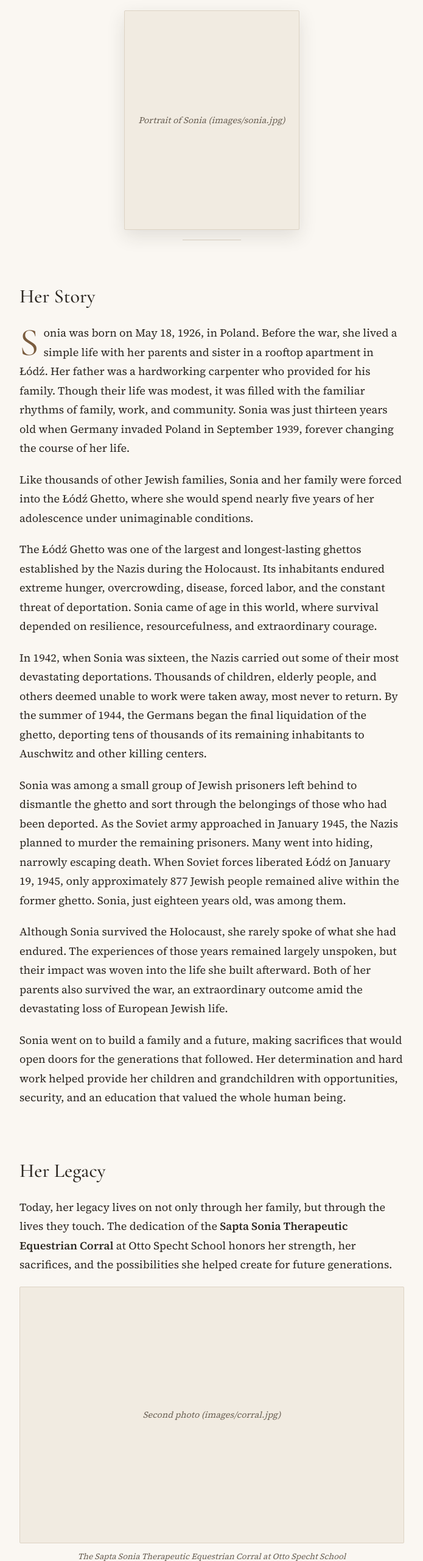
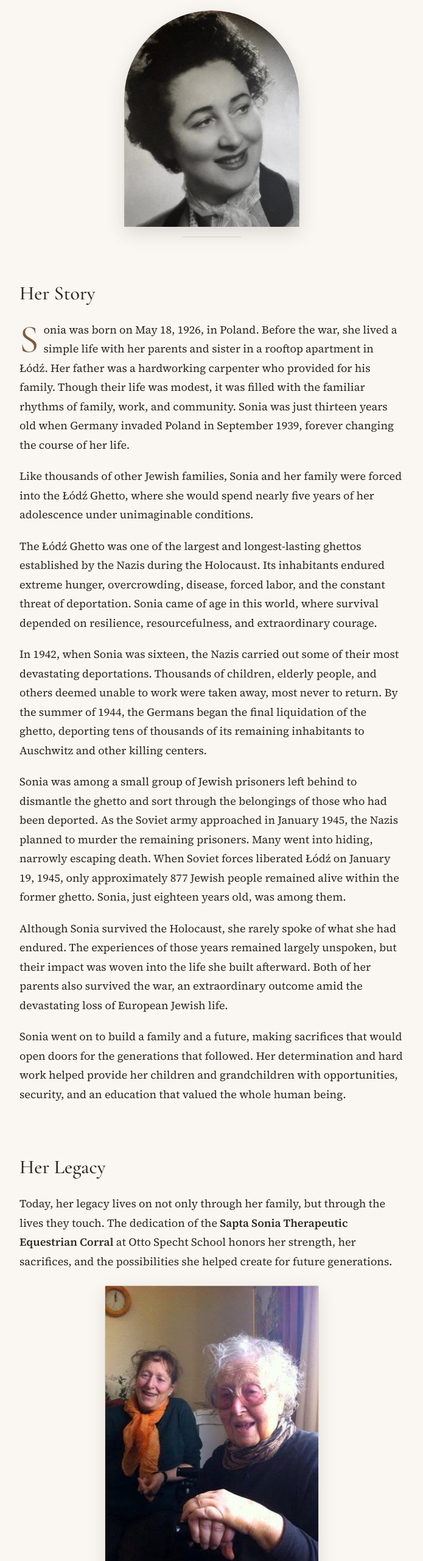
Before and after one commit to nikogs/sapta-sonia, a plain HTML site: page index.html in a window 1280 px wide. Shown: the part 240-2800 px from the top of the page at 61% size, without its empty margins (292-987 px from the left). Drawn offline with nearby package versions, Linux system fonts and the light colour scheme.

Commit message:
Add photos and donate link
Portrait cropped from the Otto Specht dedication board; later-years photo
in the Legacy section; donate button points to the school's donor form.

Co-Authored-By: Claude Opus 5.5 <noreply@anthropic.com>

```diff
--- a/index.html
+++ b/index.html
@@ -7,7 +7,8 @@
   <meta name="description" content="Sapta Sonia (born May 18, 1926): a life of resilience, courage, and love. Honored by the Sapta Sonia Therapeutic Equestrian Corral at Otto Specht School.">
   <meta property="og:title" content="Sapta Sonia: A Life of Resilience, Courage, and Love">
   <meta property="og:description" content="Her legacy continues in the children whose lives will be enriched in her name.">
-  <meta property="og:image" content="images/sonia.jpg">
+  <meta property="og:image" content="https://saptasonia.com/images/sonia.jpg">
+  <meta property="og:url" content="https://saptasonia.com/">
   <link rel="preconnect" href="https://fonts.googleapis.com">
   <link rel="preconnect" href="https://fonts.gstatic.com" crossorigin>
   <link href="https://fonts.googleapis.com/css2?family=Cormorant+Garamond:ital,wght@0,400;0,500;1,400&family=Source+Serif+4:opsz,wght@8..60,400;8..60,600&display=swap" rel="stylesheet">
@@ -81,11 +82,13 @@
     }
     .portrait {
       width: min(18rem, 80%);
-      aspect-ratio: 4 / 5;
+      aspect-ratio: 900 / 1108;
       margin: 2.5rem auto 0;
-      border-radius: 2px;
-      box-shadow: 0 10px 30px rgba(43, 38, 32, .12);
+      border: 0;
+      border-radius: 999px 999px 2px 2px; /* arch, matching the school's dedication board */
+      box-shadow: 0 10px 30px rgba(43, 38, 32, .15);
     }
+    .portrait img { object-position: center top; }
     figcaption {
       font-size: .85rem; color: var(--muted);
       text-align: center; margin-top: .6rem; font-style: italic;
@@ -109,10 +112,12 @@
       border: 0; height: 1px; background: var(--rule);
       width: 6rem; margin: 1rem auto 3rem;
     }
-    .wide {
-      aspect-ratio: 3 / 2;
-      margin: 1rem 0 .25rem;
+    .candid {
+      width: min(22rem, 100%);
+      aspect-ratio: 359 / 480;
+      margin: 1.5rem auto .25rem;
       border-radius: 2px;
+      box-shadow: 0 10px 30px rgba(43, 38, 32, .12);
     }
     blockquote {
       margin: 2.5rem 0;
@@ -164,7 +169,6 @@
     <p class="subtitle">A Life of Resilience, Courage, and Love</p>
     <p class="dates">Born May 18, 1926 &middot; Łódź, Poland</p>
 
-    <!-- PHOTO 1: save her portrait as images/sonia.jpg -->
     <figure>
       <div class="photo portrait" data-placeholder="Portrait of Sonia (images/sonia.jpg)">
         <img src="images/sonia.jpg" alt="Portrait of Sapta Sonia" onerror="this.parentNode.classList.add('missing')">
@@ -198,12 +202,11 @@
 
       <p>Today, her legacy lives on not only through her family, but through the lives they touch. The dedication of the <strong>Sapta Sonia Therapeutic Equestrian Corral</strong> at Otto Specht School honors her strength, her sacrifices, and the possibilities she helped create for future generations.</p>
 
-      <!-- PHOTO 2: save a photo (e.g. the corral, or Sonia with family) as images/corral.jpg -->
       <figure>
-        <div class="photo wide" data-placeholder="Second photo (images/corral.jpg)">
-          <img src="images/corral.jpg" alt="The Sapta Sonia Therapeutic Equestrian Corral" onerror="this.parentNode.classList.add('missing')">
+        <div class="photo candid" data-placeholder="Photo (images/sonia-later.jpg)">
+          <img src="images/sonia-later.jpg" alt="Sonia in her later years, smiling at home" onerror="this.parentNode.classList.add('missing')">
         </div>
-        <figcaption>The Sapta Sonia Therapeutic Equestrian Corral at Otto Specht School</figcaption>
+        <figcaption>Sonia in her later years</figcaption>
       </figure>
 
       <p style="margin-top:1.5rem">The program dedicated in her name embodies something deeply connected to her story: the importance of providing children with a place where they feel safe, valued, and cared for.</p>
@@ -218,8 +221,7 @@
     <div class="wrap">
       <h2 id="give">Give in Her Name</h2>
       <p>Gifts support the Sapta Sonia Therapeutic Equestrian Corral at Otto Specht School.</p>
-      <!-- DONATE LINK: replace the href below with the real donation page URL -->
-      <a class="button" href="#" target="_blank" rel="noopener">Donate in Honor of Sapta Sonia</a>
+      <a class="button" href="https://host.nxt.blackbaud.com/donor-form/?svcid=renxt&amp;formId=6487ae53-5336-4149-a400-05ff3f2516a0&amp;envid=p-D-nhZYGnwUWOtBihZ_QDiA&amp;zone=usa" target="_blank" rel="noopener">Donate in Honor of Sapta Sonia</a>
     </div>
   </section>
 
```
Also changed, not shown: SaptaSonia.txt, images/sonia-later.jpg (added), images/sonia.jpg (added), 2 other files.
